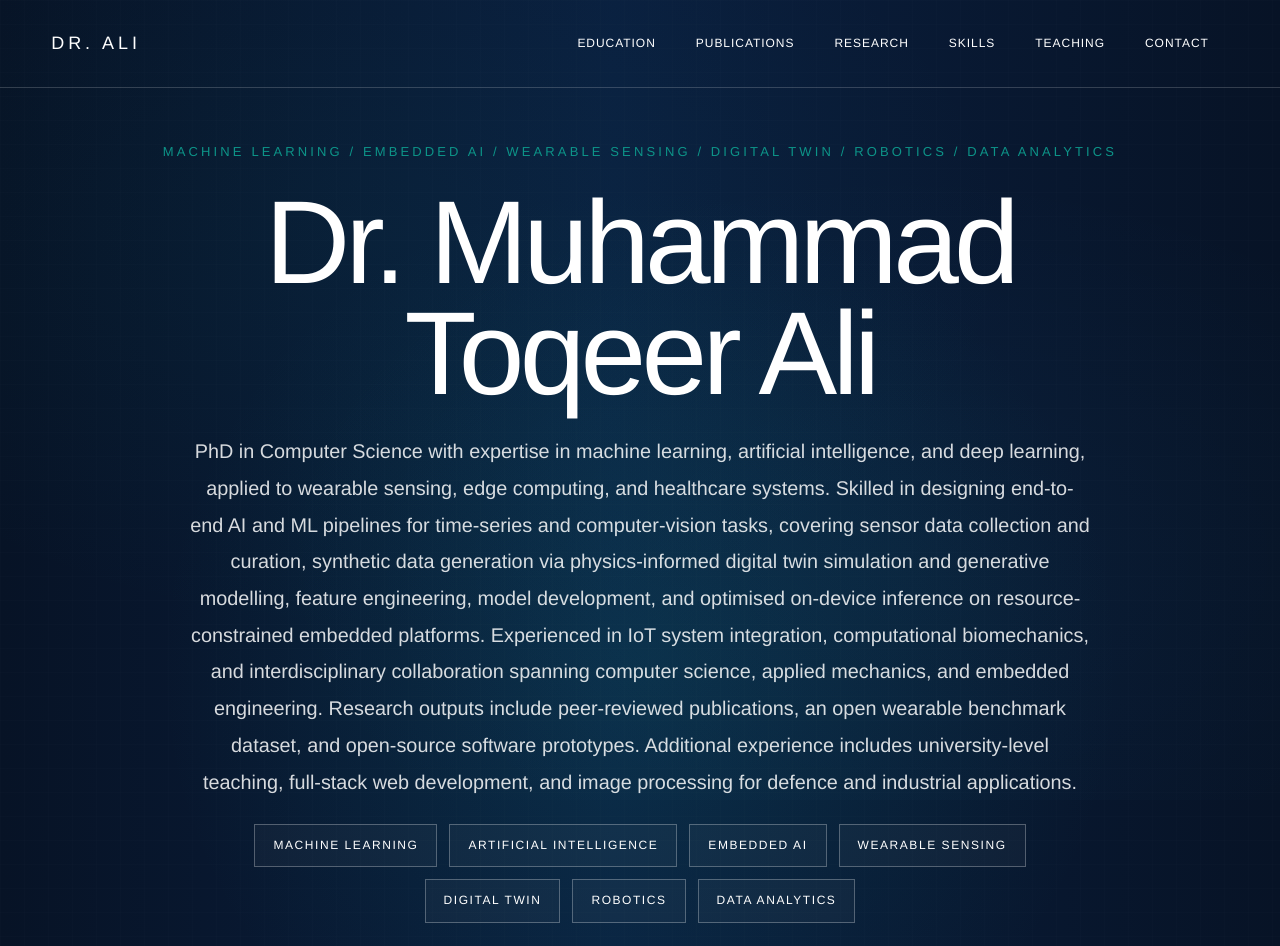
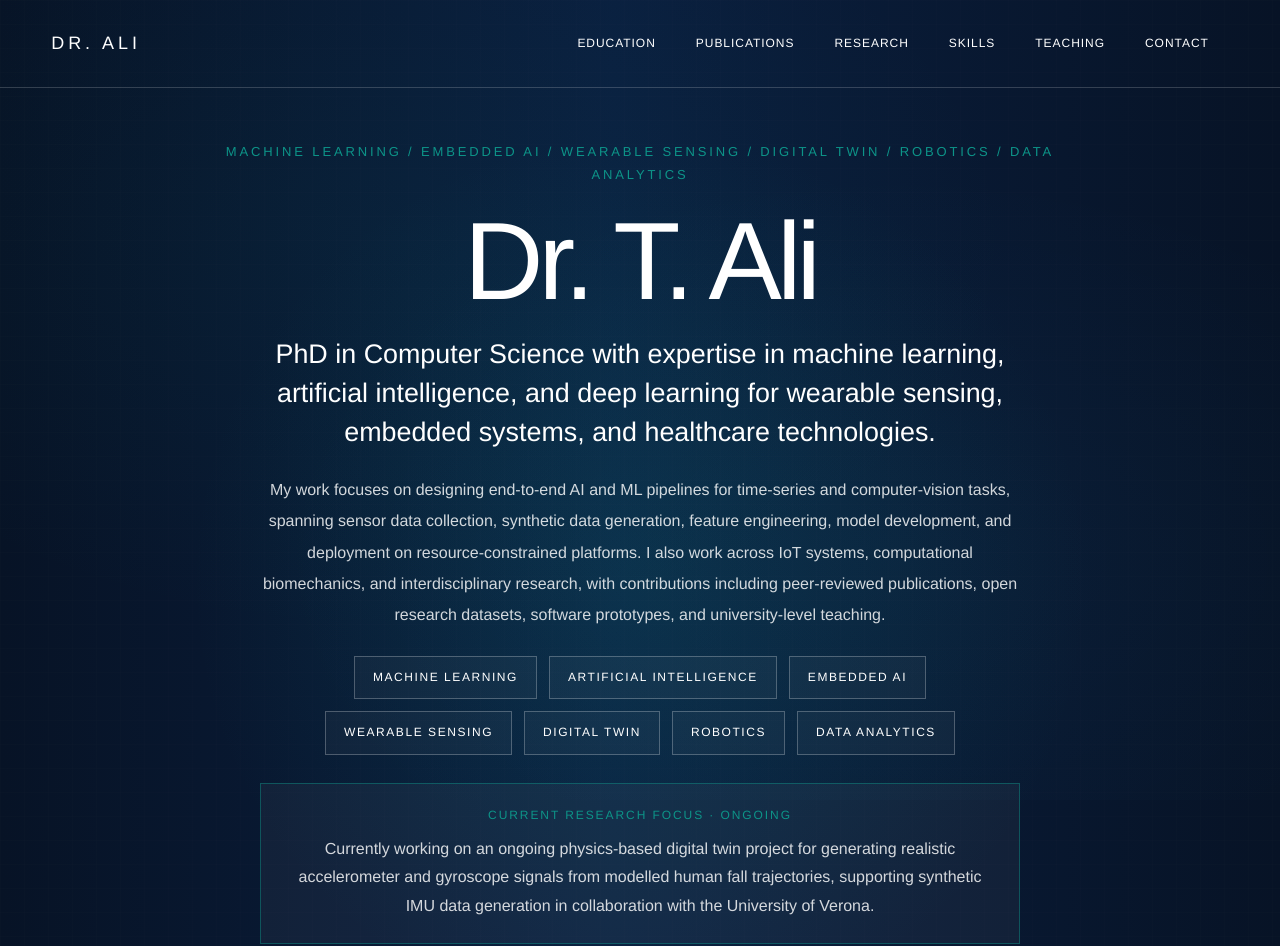
Before and after one commit to muhammadtoqeerali/Dr_Toqeer_Ali_Profile, a React (Vite) app: page / in a window 1280 px wide. Shown: the top 946 px of the page. Built offline with nearby package versions, Linux system fonts and the light colour scheme; what @trpc/react-query would draw is missing.

Commit message:
Refine homepage hero text and branding

```diff
--- a/src/sections/Spatial.tsx
+++ b/src/sections/Spatial.tsx
@@ -22,11 +22,14 @@ const expertiseTags = [
   'Data Analytics',
 ]
 
-const profileText =
-  'PhD in Computer Science with expertise in machine learning, artificial intelligence, and deep learning, applied to wearable sensing, edge computing, and healthcare systems. Skilled in designing end-to-end AI and ML pipelines for time-series and computer-vision tasks, covering sensor data collection and curation, synthetic data generation via physics-informed digital twin simulation and generative modelling, feature engineering, model development, and optimised on-device inference on resource-constrained embedded platforms. Experienced in IoT system integration, computational biomechanics, and interdisciplinary collaboration spanning computer science, applied mechanics, and embedded engineering. Research outputs include peer-reviewed publications, an open wearable benchmark dataset, and open-source software prototypes. Additional experience includes university-level teaching, full-stack web development, and image processing for defence and industrial applications.'
+const leadText =
+  'PhD in Computer Science with expertise in machine learning, artificial intelligence, and deep learning for wearable sensing, embedded systems, and healthcare technologies.'
+
+const summaryText =
+  'My work focuses on designing end-to-end AI and ML pipelines for time-series and computer-vision tasks, spanning sensor data collection, synthetic data generation, feature engineering, model development, and deployment on resource-constrained platforms. I also work across IoT systems, computational biomechanics, and interdisciplinary research, with contributions including peer-reviewed publications, open research datasets, software prototypes, and university-level teaching.'
 
 const ongoingText =
-  'Currently working on an ongoing physics-based digital twin project that converts modelled human fall trajectories into realistic accelerometer and gyroscope signals for synthetic IMU data generation, in collaboration with Prof. Iacopo Tamellin at the University of Verona.'
+  'Currently working on an ongoing physics-based digital twin project for generating realistic accelerometer and gyroscope signals from modelled human fall trajectories, supporting synthetic IMU data generation in collaboration with the University of Verona.'
 
 export default function HeroSection() {
   const sectionRef = useRef<HTMLElement | null>(null)
@@ -40,7 +43,7 @@ export default function HeroSection() {
 
     const ctx = gsap.context(() => {
       gsap.from(content.children, {
-        y: 36,
+        y: 34,
         opacity: 0,
         duration: 1,
         stagger: 0.12,
@@ -86,7 +89,7 @@ export default function HeroSection() {
         style={{
           position: 'absolute',
           inset: 0,
-          opacity: 0.16,
+          opacity: 0.14,
           backgroundImage:
             'linear-gradient(rgba(255,255,255,0.06) 1px, transparent 1px), linear-gradient(90deg, rgba(255,255,255,0.06) 1px, transparent 1px)',
           backgroundSize: '24px 24px',
@@ -100,18 +103,18 @@ export default function HeroSection() {
           position: 'relative',
           zIndex: 1,
           width: '100%',
-          maxWidth: '980px',
+          maxWidth: '900px',
           display: 'flex',
           flexDirection: 'column',
           alignItems: 'center',
           textAlign: 'center',
-          gap: '24px',
+          gap: '22px',
         }}
       >
         <div
           style={{
             fontSize: '13px',
-            letterSpacing: '0.24em',
+            letterSpacing: '0.22em',
             textTransform: 'uppercase',
             color: '#0d9488',
             lineHeight: 1.8,
@@ -124,27 +127,38 @@ export default function HeroSection() {
           style={{
             margin: 0,
             color: '#ffffff',
-            fontSize: 'clamp(64px, 10vw, 118px)',
-            lineHeight: 0.94,
+            fontSize: 'clamp(64px, 9vw, 110px)',
+            lineHeight: 0.95,
             fontWeight: 400,
-            letterSpacing: '-0.04em',
+            letterSpacing: '-0.045em',
           }}
         >
-          Dr. Muhammad
-          <br />
-          Toqeer Ali
+          Dr. T. Ali
         </h1>
 
         <p
           style={{
-            maxWidth: '900px',
+            maxWidth: '780px',
             margin: 0,
-            color: 'rgba(255,255,255,0.84)',
-            fontSize: 'clamp(17px, 1.55vw, 22px)',
-            lineHeight: 1.85,
+            color: '#ffffff',
+            fontSize: 'clamp(22px, 2.1vw, 30px)',
+            lineHeight: 1.45,
+            fontWeight: 300,
           }}
         >
-          {profileText}
+          {leadText}
+        </p>
+
+        <p
+          style={{
+            maxWidth: '760px',
+            margin: 0,
+            color: 'rgba(255,255,255,0.82)',
+            fontSize: 'clamp(16px, 1.25vw, 19px)',
+            lineHeight: 1.95,
+          }}
+        >
+          {summaryText}
         </p>
 
         <div
@@ -153,14 +167,15 @@ export default function HeroSection() {
             flexWrap: 'wrap',
             justifyContent: 'center',
             gap: '12px',
-            maxWidth: '860px',
+            maxWidth: '760px',
+            marginTop: '4px',
           }}
         >
           {expertiseTags.map((tag) => (
             <span
               key={tag}
               style={{
-                border: '1px solid rgba(255,255,255,0.28)',
+                border: '1px solid rgba(255,255,255,0.25)',
                 color: '#ffffff',
                 padding: '11px 18px',
                 fontSize: '12px',
@@ -177,10 +192,11 @@ export default function HeroSection() {
         <div
           style={{
             width: '100%',
-            maxWidth: '860px',
-            border: '1px solid rgba(13,148,136,0.5)',
+            maxWidth: '760px',
+            border: '1px solid rgba(13,148,136,0.45)',
             backgroundColor: 'rgba(255,255,255,0.04)',
             padding: '22px 24px',
+            marginTop: '6px',
           }}
         >
           <div
@@ -200,7 +216,7 @@ export default function HeroSection() {
               margin: 0,
               color: 'rgba(255,255,255,0.82)',
               fontSize: '16px',
-              lineHeight: 1.75,
+              lineHeight: 1.8,
             }}
           >
             {ongoingText}
@@ -213,7 +229,7 @@ export default function HeroSection() {
             flexWrap: 'wrap',
             justifyContent: 'center',
             gap: '16px',
-            marginTop: '8px',
+            marginTop: '6px',
           }}
         >
           <button
@@ -267,7 +283,7 @@ export default function HeroSection() {
             flexWrap: 'wrap',
             justifyContent: 'center',
             gap: '18px',
-            marginTop: '8px',
+            marginTop: '6px',
           }}
         >
           {socialLinks.map((link) => (
```
